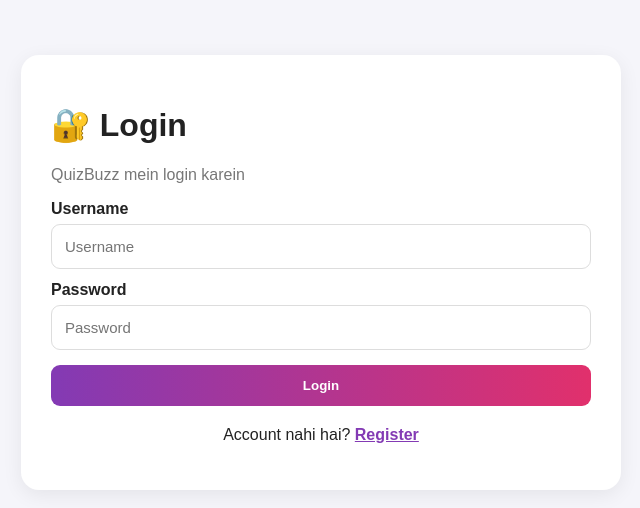
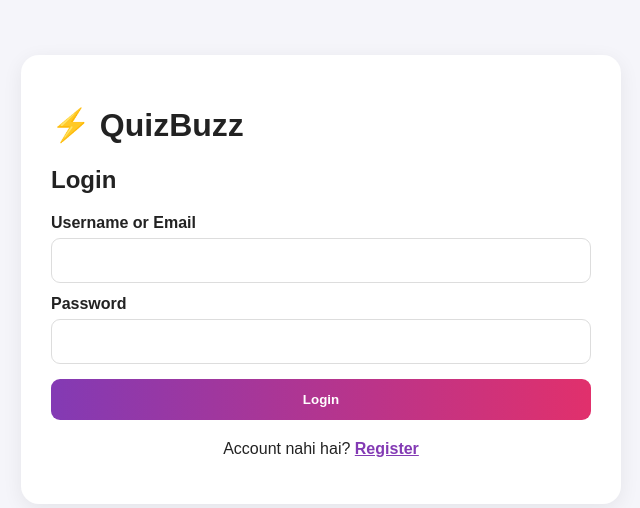
Before and after one commit to banksprince760/Quizbuzz, a Flask app: page /login in a window 1280 px wide. Shown: the part 56-564 px from the top of the page, without its empty margins (319-959 px from the left). Run offline with Flask 3, Linux system fonts and the light colour scheme.

Commit message:
Update login.html

```diff
--- a/templates/login.html
+++ b/templates/login.html
@@ -8,11 +8,14 @@ Login - QuizBuzz
 
 <div class="auth-card">
 
-    <h1>🔐 Login</h1>
+    <h1>
+        ⚡ QuizBuzz
+    </h1>
 
-    <p class="subtitle">
-        QuizBuzz mein login karein
-    </p>
+    <h2>
+        Login
+    </h2>
+
 
     {% if error %}
 
@@ -22,18 +25,19 @@ Login - QuizBuzz
 
     {% endif %}
 
+
     <form method="POST">
 
         <label>
-            Username
+            Username or Email
         </label>
 
         <input
             type="text"
             name="username"
-            placeholder="Username"
             required
         >
+
 
         <label>
             Password
@@ -42,9 +46,9 @@ Login - QuizBuzz
         <input
             type="password"
             name="password"
-            placeholder="Password"
             required
         >
+
 
         <button
             type="submit"
@@ -54,6 +58,7 @@ Login - QuizBuzz
         </button>
 
     </form>
+
 
     <p class="auth-bottom">
 
```
